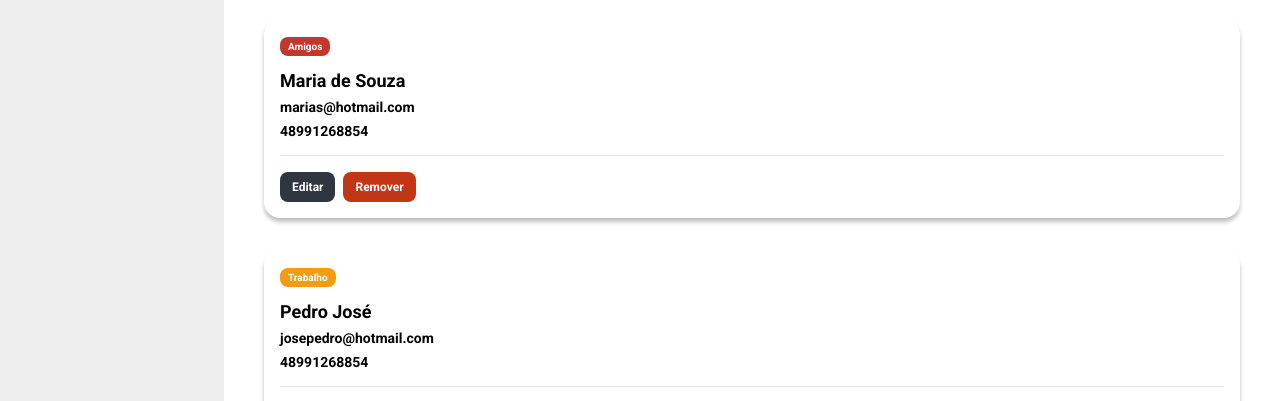
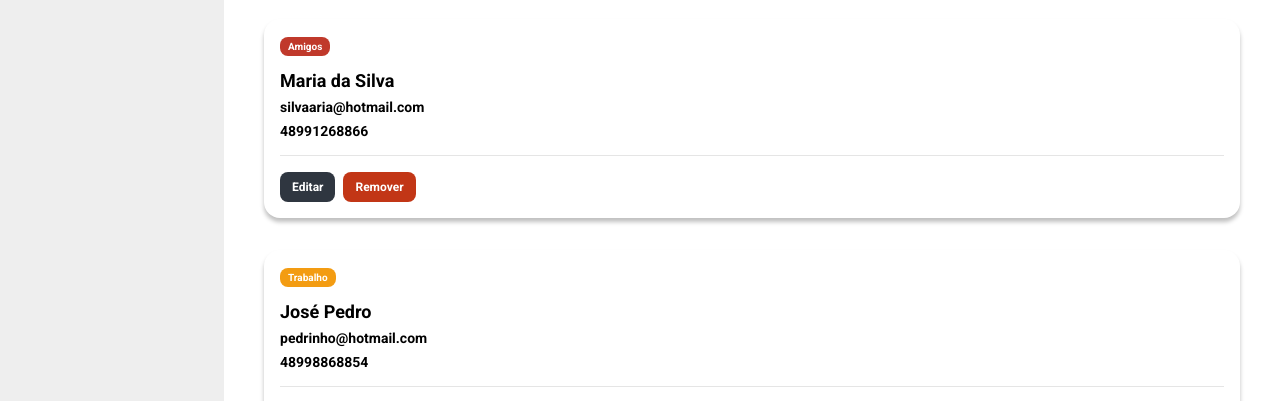
Before and after one commit to joao-carlos-dev/ListaDeContato, a React (Create React App) app: page / in a window 1280 px wide. Shown: the part 231-632 px from the top of the page. Built offline with nearby package versions, Linux system fonts and the light colour scheme.

Commit message:
config redux

```diff
--- a/src/App.tsx
+++ b/src/App.tsx
@@ -1,17 +1,19 @@
+import { Provider } from 'react-redux'
 import BarraLateral from './containers/BarraLateral'
 import ListaDeContato from './containers/BarraLateral/ListaDeContato'
 import EstiloGlobal, { Container } from './styles'
+import store from './store'
 
 function App() {
   return (
     <div className="App">
-      <>
+      <Provider store={store}>
         <EstiloGlobal />
         <Container>
           <BarraLateral />
           <ListaDeContato />
         </Container>
-      </>
+      </Provider>
     </div>
   )
 }
--- a/src/containers/BarraLateral/ListaDeContato/index.tsx
+++ b/src/containers/BarraLateral/ListaDeContato/index.tsx
@@ -1,31 +1,16 @@
+import { useSelector } from 'react-redux'
+
 import Contato from '../../../components/Contato'
 import { Container } from './styles'
-import * as enums from '../../../utils/enums/Contato'
+import { RootReducer } from '../../../store'
 
-const contatos = [
-  {
-    nome: 'João Carlos Borges',
-    email: 'joaocarlosifsc@hotmail.com',
-    telefone: 48991268854,
-    status: enums.Status.FAMILIA
-  },
-  {
-    nome: 'Maria de Souza',
-    email: 'marias@hotmail.com',
-    telefone: 48991268854,
-    status: enums.Status.AMIGOS
-  },
-  {
-    nome: 'Pedro José',
-    email: 'josepedro@hotmail.com',
-    telefone: 48991268854,
-    status: enums.Status.TRABALHO
-  }
-]
-
-const ListaDeContato = () => (
+const ListaDeContato = () => {
+  const { contatos } = useSelector((state: RootReducer) => state)
+  return (
     <Container>
-    <p>2 contato marcados como : &quot;categoria&ldquo; e &quot;termo&ldquo;</p>
+      <p>
+        2 contato marcados como : &quot;categoria&ldquo; e &quot;termo&ldquo;
+      </p>
       <ul>
         {contatos.map((c) => (
           <li key={c.nome}>
@@ -40,5 +25,6 @@ const ListaDeContato = () => (
       </ul>
     </Container>
   )
+}
 
 export default ListaDeContato
--- /dev/null
+++ b/src/models/Contato.ts
@@ -0,0 +1,25 @@
+import * as enums from '../utils/enums/Contato'
+
+class Contato {
+  nome: string
+  status: enums.Status
+  email: string
+  telefone: number
+  id: number
+
+  constructor(
+    nome: string,
+    status: enums.Status,
+    email: string,
+    telefone: number,
+    id: number
+  ) {
+    this.nome = nome
+    this.status = status
+    this.email = email
+    this.telefone = telefone
+    this.id = id
+  }
+}
+
+export default Contato
--- /dev/null
+++ b/src/store/index.ts
@@ -0,0 +1,13 @@
+import { configureStore } from '@reduxjs/toolkit'
+
+import contatosReducer from './reducers/contatos'
+
+const store = configureStore({
+  reducer: {
+    contatos: contatosReducer
+  }
+})
+
+export type RootReducer = ReturnType<typeof store.getState>
+
+export default store
--- /dev/null
+++ b/src/store/reducers/contatos.ts
@@ -0,0 +1,39 @@
+import { createSlice, PayloadAction } from '@reduxjs/toolkit'
+import Contato from '../../models/Contato'
+import * as enums from '../../utils/enums/Contato'
+
+const contatosSlice = createSlice({
+  name: 'contatos',
+  initialState: [
+    new Contato(
+      'João Carlos Borges',
+      enums.Status.FAMILIA,
+      'joaocarlosifsc@hotmail.com',
+      48991268854,
+      1
+    ),
+    new Contato(
+      'Maria da Silva',
+      enums.Status.AMIGOS,
+      'silvaaria@hotmail.com',
+      48991268866,
+      2
+    ),
+    new Contato(
+      'José Pedro',
+      enums.Status.TRABALHO,
+      'pedrinho@hotmail.com',
+      48998868854,
+      3
+    )
+  ],
+  reducers: {
+    remover: (state, action: PayloadAction<number>) => {
+      state = state.filter((contato) => contato.id !== action.payload)
+    }
+  }
+})
+
+export const { remover } = contatosSlice.actions
+
+export default contatosSlice.reducer
```
Lines whose indentation alone changed are shown as unchanged.
